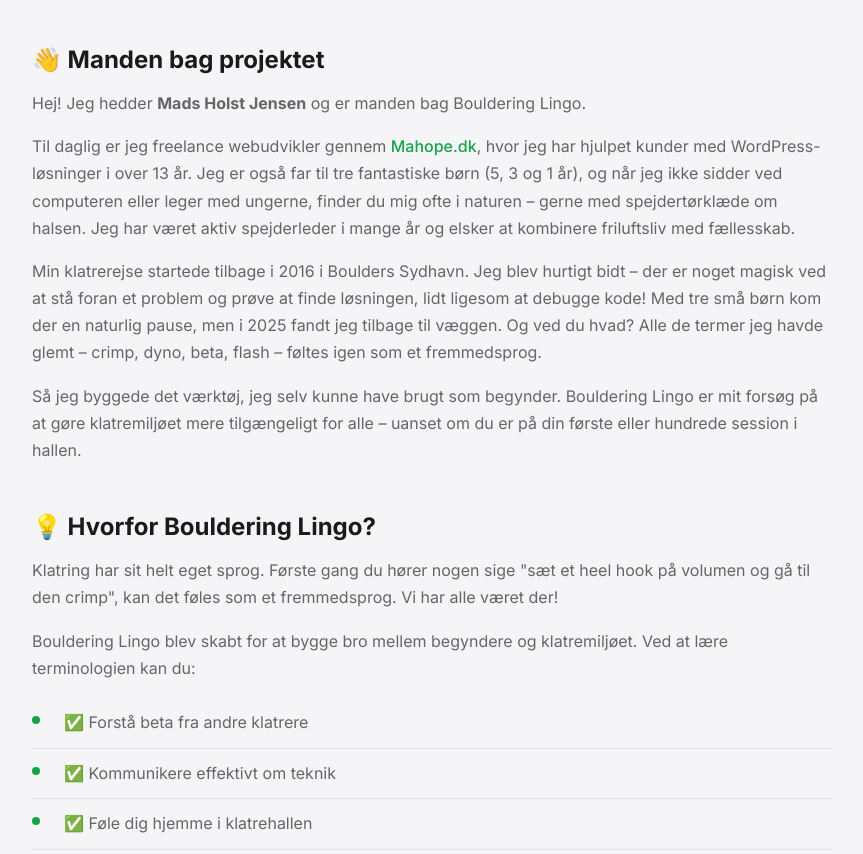
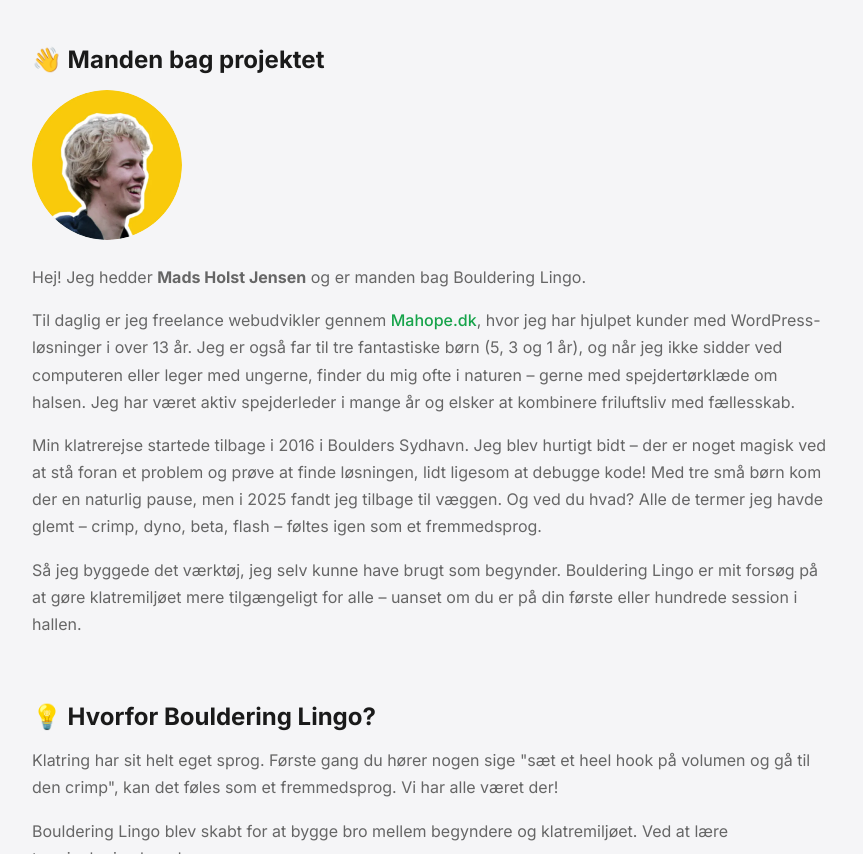
Before and after one commit to mahope/bouldering-lingo, a website: page om.html in a window 1280 px wide. Shown: the part 396-1250 px from the top of the page, without its empty margins (208-1071 px from the left). Drawn offline with Linux system fonts and the light colour scheme.

Commit message:
Tilføj profilbillede af Mads på Om-siden

```diff
--- a/om.html
+++ b/om.html
@@ -102,10 +102,15 @@
 
             <section class="content-block">
                 <h2>👋 Manden bag projektet</h2>
-                <p>Hej! Jeg hedder <strong>Mads Holst Jensen</strong> og er manden bag Bouldering Lingo.</p>
+                <div style="display: flex; gap: 24px; align-items: flex-start; flex-wrap: wrap;">
+                    <img src="/images/mads-profile.webp" alt="Mads Holst Jensen" style="width: 150px; height: 150px; border-radius: 50%; object-fit: cover; flex-shrink: 0;">
+                    <div>
+                        <p style="margin-top: 0;">Hej! Jeg hedder <strong>Mads Holst Jensen</strong> og er manden bag Bouldering Lingo.</p>
                 <p>Til daglig er jeg freelance webudvikler gennem <a href="https://mahope.dk" target="_blank" rel="noopener">Mahope.dk</a>, hvor jeg har hjulpet kunder med WordPress-løsninger i over 13 år. Jeg er også far til tre fantastiske børn (5, 3 og 1 år), og når jeg ikke sidder ved computeren eller leger med ungerne, finder du mig ofte i naturen – gerne med spejdertørklæde om halsen. Jeg har været aktiv spejderleder i mange år og elsker at kombinere friluftsliv med fællesskab.</p>
                 <p>Min klatrerejse startede tilbage i 2016 i Boulders Sydhavn. Jeg blev hurtigt bidt – der er noget magisk ved at stå foran et problem og prøve at finde løsningen, lidt ligesom at debugge kode! Med tre små børn kom der en naturlig pause, men i 2025 fandt jeg tilbage til væggen. Og ved du hvad? Alle de termer jeg havde glemt – crimp, dyno, beta, flash – føltes igen som et fremmedsprog.</p>
                 <p>Så jeg byggede det værktøj, jeg selv kunne have brugt som begynder. Bouldering Lingo er mit forsøg på at gøre klatremiljøet mere tilgængeligt for alle – uanset om du er på din første eller hundrede session i hallen.</p>
+                    </div>
+                </div>
             </section>
 
             <section class="content-block">
```
Also changed, not shown: images/mads-profile.webp (added).
